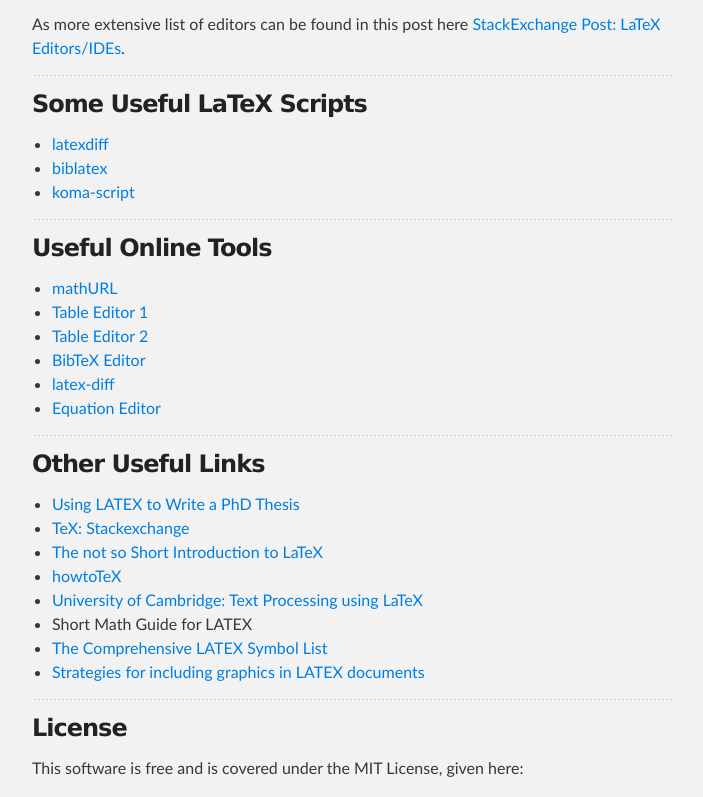
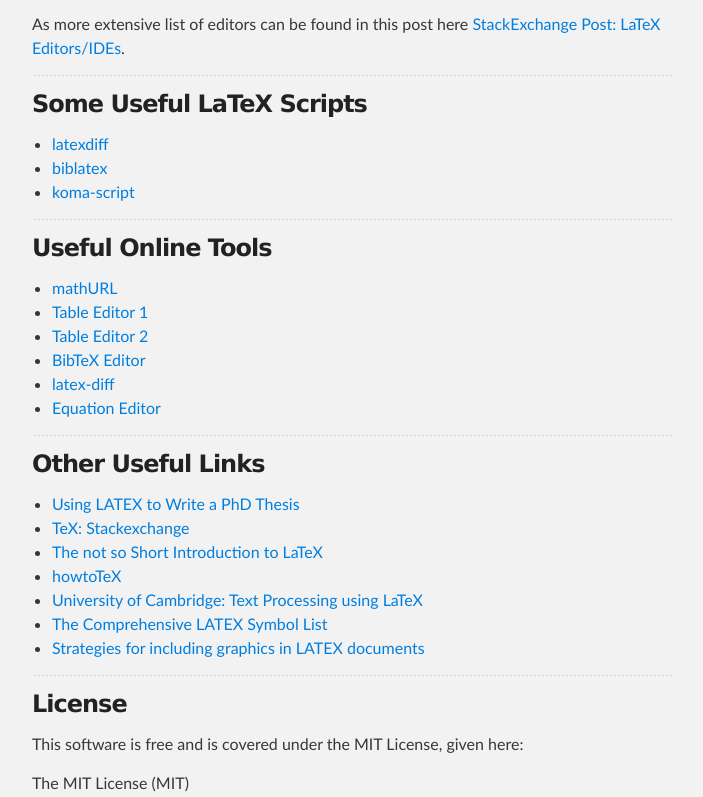
Before and after one commit to SeaShadow/LaTeX-AMC-PhD-Thesis-Template, a plain HTML site: page index.html in a window 1280 px wide. Shown: the part 11203-12000 px from the top of the page, without its empty margins (288-991 px from the left). Drawn offline with Linux system fonts and the light colour scheme.

Commit message:
Create gh-pages branch via GitHub

```diff
--- a/index.html
+++ b/index.html
@@ -636,7 +636,6 @@ function as a Fourier Series <span class="pl-c1">\index</span>{Fourier Series} c
 <li><a href="http://www.ctan.org/tex-archive/info/lshort/english/?action=/tex-archive/info/lshort/">The not so Short Introduction to LaTeX</a></li>
 <li><a href="http://www.howtotex.com/">howtoTeX</a></li>
 <li><a href="http://www-h.eng.cam.ac.uk/help/tpl/textprocessing/">University of Cambridge: Text Processing using LaTeX</a></li>
-<li>Short Math Guide for LATEX</li>
 <li><a href="http://ctan.unsw.edu.au/info/symbols/comprehensive/symbols-letter.pdf">The Comprehensive LATEX Symbol List</a></li>
 <li><a href="http://www.tug.org/TUGboat/tb26-1/hoeppner.pdf">Strategies for including graphics in LATEX documents</a></li>
 </ul>
```
Also changed, not shown: params.json (+1 -1 lines).
